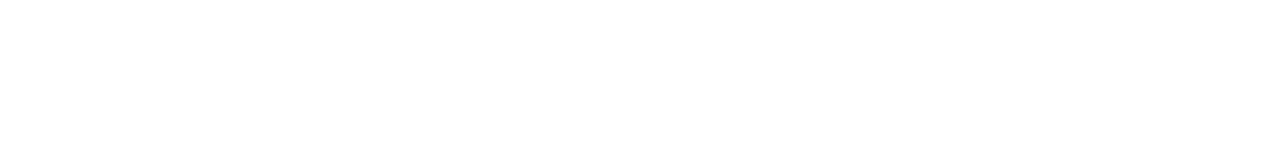
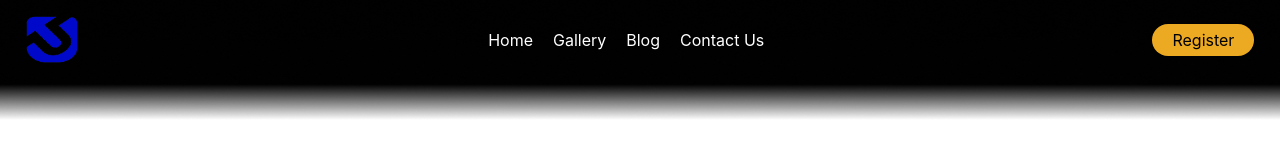
Before and after one commit to joewee-x/tech-urban, a website: page src/index.html in a window 1280 px wide. Drawn offline with Linux system fonts and the light colour scheme.

Commit message:
feat/add navbar

```diff
--- a/src/index.html
+++ b/src/index.html
@@ -8,8 +8,20 @@
 <body>
     <main>
         <section>
-            <nav class="fixed w-full bg-[url('img/Rectangle 48.png')]">
-                <!-- <div class=""><img src="/img/Rectangle 48.png" alt=""></div> -->
+            <nav class="fixed w-full -z-50">
+                <div class="relative"><img class="h-16 sm:h-20 md:h-30 w-full" src="/img/Rectangle-48.png" alt=""></div>
+                <div class="flex justify-between items-center w-92% sm:w-[95%] md:w-[98%] absolute top-0">
+                    <div><img class="w-16 h-12 sm:w-20 sm:h-16 md:w-25 md:h-20" src="/img/logo.png" alt=""></div>
+                    <div class="hidden md:block">
+                        <ul class="flex gap-5 text-white">
+                            <li><a href="">Home</a></li>
+                            <li><a href="">Gallery</a></li>
+                            <li><a href="">Blog</a></li>
+                            <li><a href="">Contact Us</a></li>
+                        </ul>
+                    </div>
+                    <div class="hidden md:block"><button class="bg-[#ECA922] px-5 py-1 rounded-full"> Register</button></div>
+                </div>
             </nav>
         </section>
     </main>
```
Also changed, not shown: img/Rectangle-48.png (renamed from img/Rectangle 48.png), img/logo.png (renamed from img/5d988ecc6e4f8cada11cb99582a75ff5e9a40bdc.png), src/output.css.
